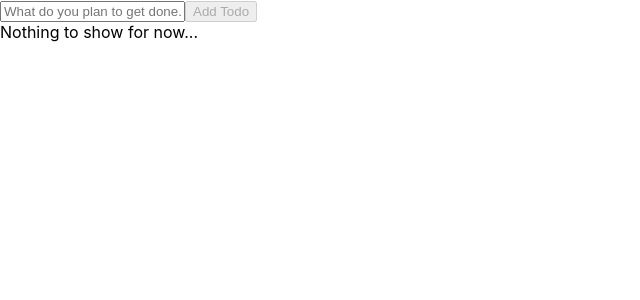
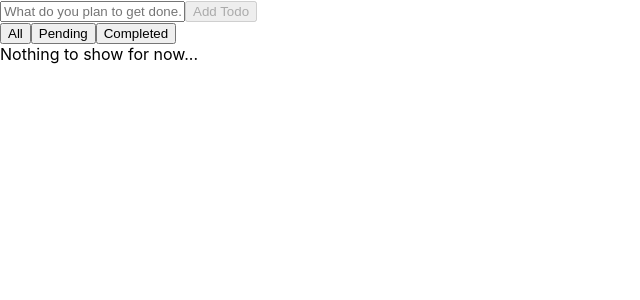
Before and after one commit to Cruzer-Blade/todomatic-lite, a React (Vite) app: page / in a window 1280 px wide. Shown: the top 300 px of the page, without its empty margins (0-640 px from the left). Built offline with nearby package versions, Linux system fonts and the light colour scheme.

Commit message:
feat: Include `FilterTabGroup` in `App`

```diff
--- a/src/App.tsx
+++ b/src/App.tsx
@@ -1,6 +1,7 @@
 import React, { useState } from 'react';
 import { FilterOption, TodoItem } from './types';
 import AddTodoBox from './components/AddTodoBox/AddTodoBox';
+import FilterTabGroup from './components/FilterTabGroup/FilterTabGroup';
 import TodoList from './components/TodoList/TodoList';
 import './App.css';
 
@@ -48,6 +49,12 @@ function App() {
   return (
     <div className="app-root">
       <AddTodoBox onAddTodo={() => {}} />
+
+      <FilterTabGroup
+        currentFilter={filter}
+        onFilterChange={setFilter}
+      />
+
       <TodoList
         todoList={todoList}
         filter={filter}
```
